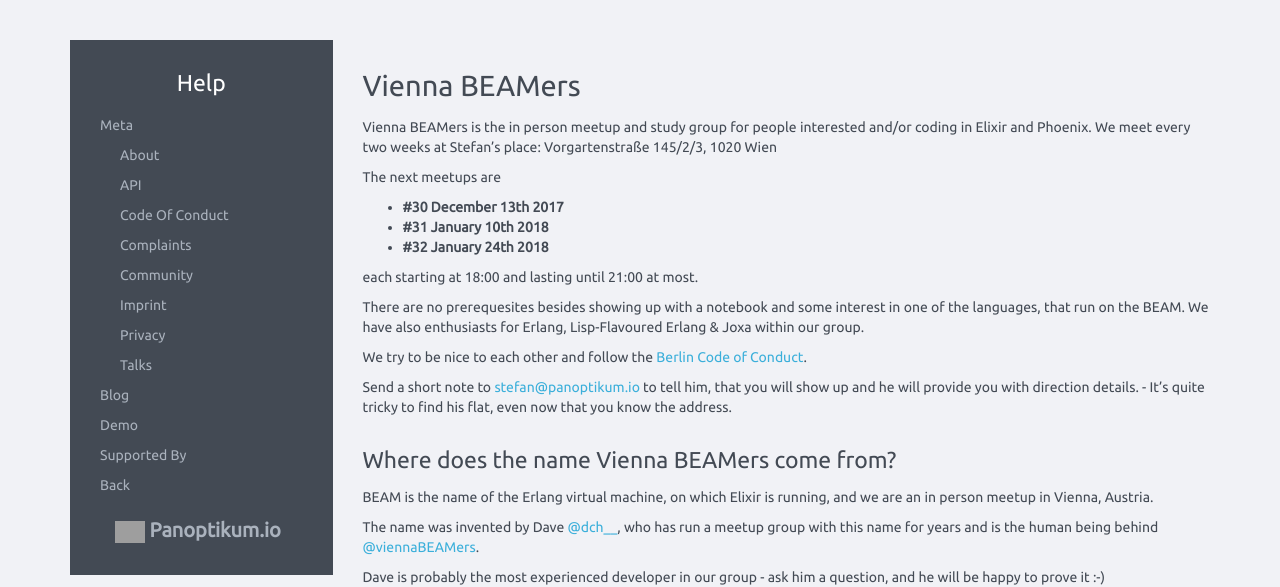
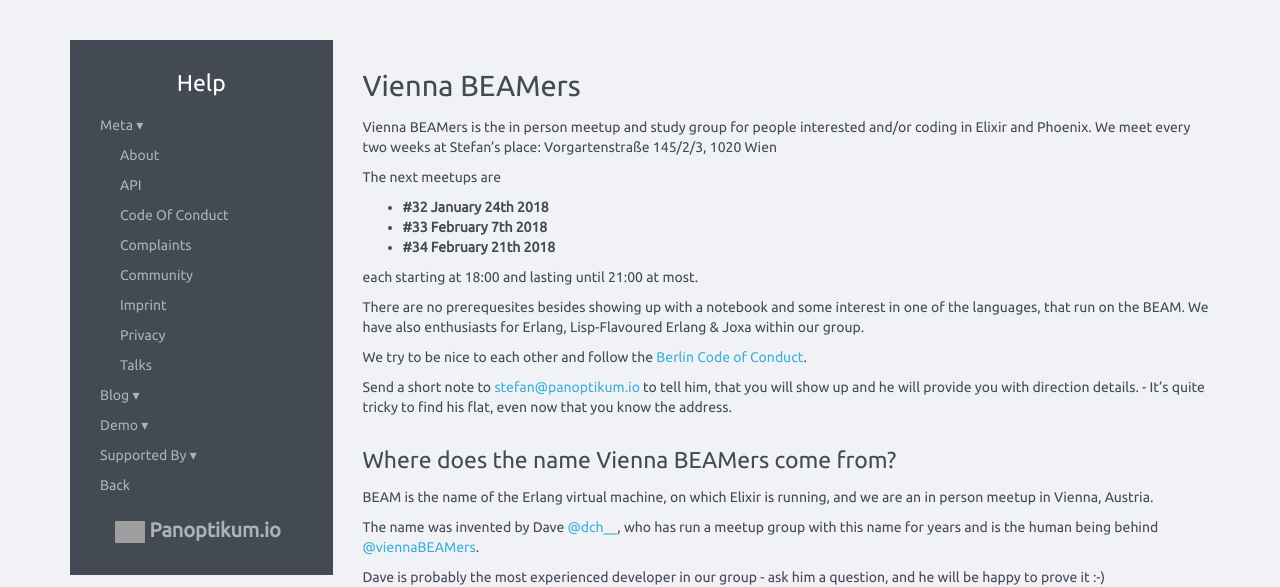
Before and after one commit to Panoptikum-social/blog.panoptikum.social, a Jekyll site: the page built from pages/vienna-beamers.md, in a window 1280 px wide. Shown: the top 587 px of the page. Built offline with Jekyll 4.4.1, drawn with Linux system fonts in a browser that asks for light colours; comment, search, counter and statistics services are not loaded; grey boxes are pictures that could not be loaded.

Commit message:
vienna beamers

```diff
--- a/_includes/sidebar.html
+++ b/_includes/sidebar.html
@@ -6,7 +6,7 @@
       </li>
     </h3>
 
-    <li><a href="#" id="meta" data-toggle="collapse" data-target="#submenu-meta">Meta</a>
+    <li><a href="#" id="meta" data-toggle="collapse" data-target="#submenu-meta">Meta ▾</a>
       <ul class="nav collapse in" id="submenu-meta" role="menu" aria-labelledby="meta" style="padding-left: 20px;">
         <li><a href="/">About</a></li>
         <li><a href="/api">API</a></li>
@@ -19,7 +19,7 @@
       </ul>
     </li>
 
-    <li><a href="#" id="blog" data-toggle="collapse" data-target="#submenu-blog">Blog</a>
+    <li><a href="#" id="blog" data-toggle="collapse" data-target="#submenu-blog">Blog ▾</a>
       <ul class="nav collapse" id="submenu-blog" role="menu" aria-labelledby="blog" style="padding-left: 20px;">
         {% for post in site.posts limit: 999%}
           <li>
@@ -29,7 +29,7 @@
       </ul>
     </li>
 
-    <li><a href="#" id="demo" data-toggle="collapse" data-target="#submenu-demo">Demo</a>
+    <li><a href="#" id="demo" data-toggle="collapse" data-target="#submenu-demo">Demo ▾</a>
       <ul class="nav collapse" id="submenu-demo" role="menu" aria-labelledby="demo" style="padding-left: 20px;">
         <li><a id="tour" href="https://panoptikum.io#start_tour"><i class="fa fa-bus"></i> Tour</a></li>
         <li><a href="{{ site.pan_url }}/recommendations/random">Random</a></li>
@@ -40,7 +40,7 @@
       </ul>
     </li>
 
-    <li><a href="#" id="support" data-toggle="collapse" data-target="#submenu-support" >Supported By</a>
+    <li><a href="#" id="support" data-toggle="collapse" data-target="#submenu-support" >Supported By ▾</a>
       <ul class="nav collapse" id="submenu-support" role="menu" aria-labelledby="support" style="padding-left: 20px;">
         <li><a href="https://www.informatom.com">Stefan a.k.a. Informatom</a></li>
         <li><a href="https://www.waldgruber.at">Community Manager Sonja</a></li>
--- a/pages/vienna-beamers.md
+++ b/pages/vienna-beamers.md
@@ -10,9 +10,9 @@
 Elixir and Phoenix. We meet every two weeks at Stefan's place: Vorgartenstraße 145/2/3, 1020 Wien
 
 The next meetups are
-* **#30 December 13th 2017**
-* **#31 January 10th 2018**
 * **#32 January 24th 2018**
+* **#33 February 7th 2018**
+* **#34 February 21th 2018**
 
 each starting at 18:00 and lasting until 21:00 at most.
 
```
